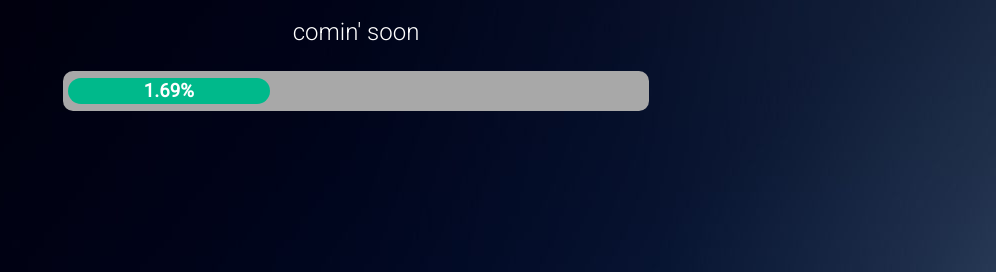
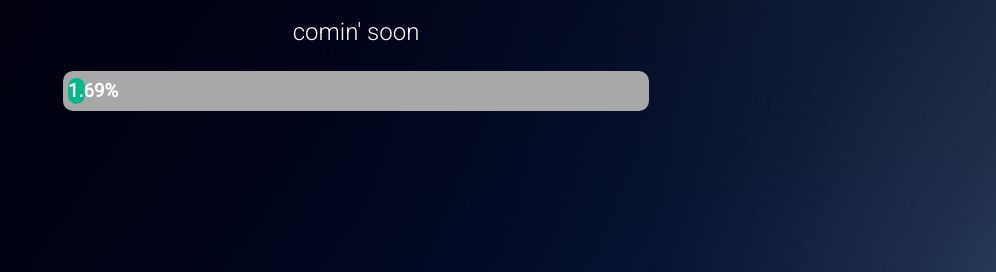
Before and after one commit to snixu96/coming-soon, a plain HTML site: page index.html in a window 1280 px wide. Shown: the part 528-800 px from the top of the page, without its empty margins (284-1280 px from the left). Drawn offline with Linux system fonts and the light colour scheme.

Commit message:
Update index.html

```diff
--- a/index.html
+++ b/index.html
@@ -46,7 +46,7 @@
         #fill {
             padding: 2px 0;
             background-color: #00b98b; /* Fill colour */
-            width: 35%; /* Bar percentage, change text below also */
+            width: 3%; /* Bar percentage, change text below also */
             border-radius: 25px; /* Roundness */
             animation: proanimate 2s;
         }
```
